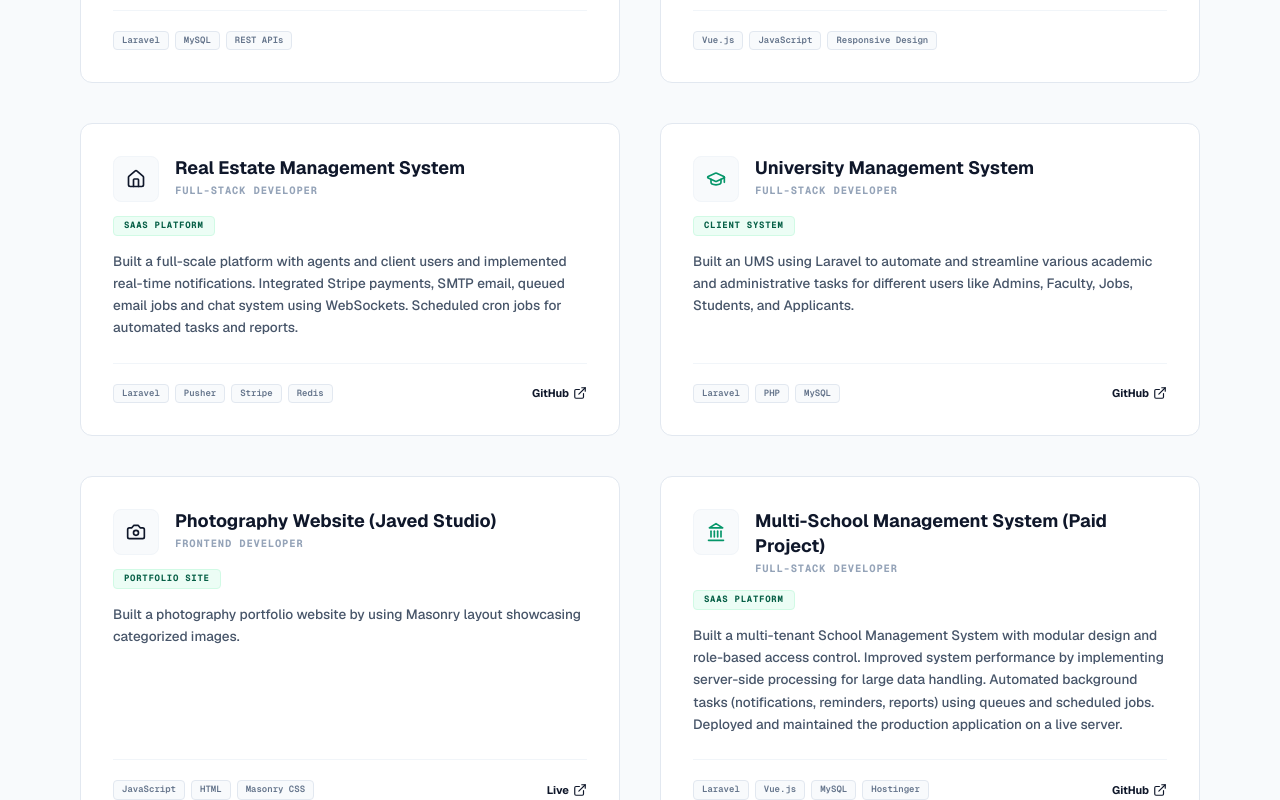
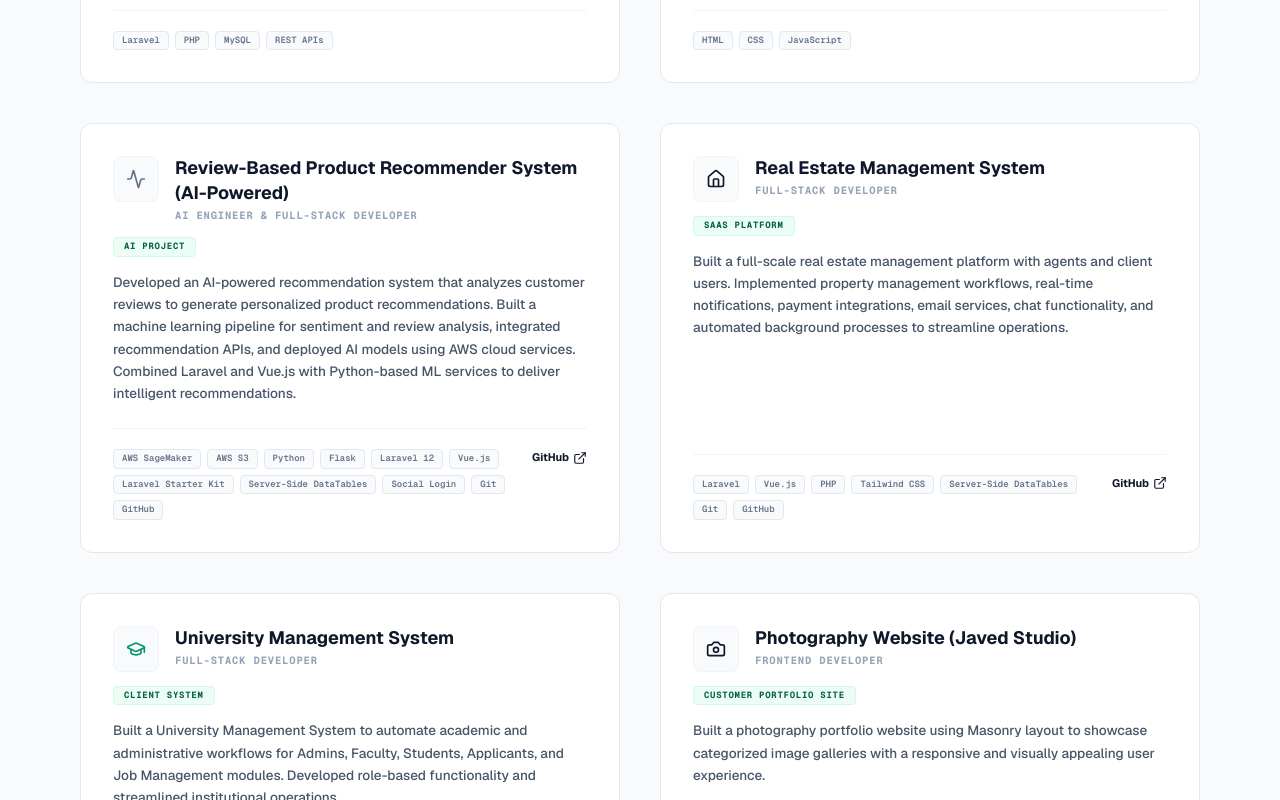
Before and after one commit to sajida-dev/sajida-portfolio, a Next.js app: page / in a window 1280 px wide. Shown: the part 3540-4340 px from the top of the page. Built offline with nearby package versions, Linux system fonts and the light colour scheme.

Commit message:
final update

```diff
--- a/components/sections/SelectedWork.tsx
+++ b/components/sections/SelectedWork.tsx
@@ -80,7 +80,7 @@ export default function SelectedWork() {
               </div>
 
               {/* Footer: Tech Stack and Live/Code Links */}
-              <div className="pt-5 border-t border-slate-100 flex flex-wrap items-center justify-between gap-4 mt-auto">
+              <div className="pt-5 border-t border-slate-100 flex items-start justify-between gap-4 mt-auto">
                 <div className="flex flex-wrap gap-1.5">
                   {project.tech.map((t, idx) => (
                     <span
--- a/data/portfolioData.ts
+++ b/data/portfolioData.ts
@@ -113,71 +113,169 @@ export const portfolioData = {
       title: "AwazDo (Production Maintenance & Debugging)",
       role: "Backend Developer (Freelance)",
       badges: ["Production System"],
-      description: "Worked on a live US-based platform, taking ownership of production issues across the application. Investigated and resolved backend bugs, database-related problems, API failures, and user-reported issues, improving platform stability and overall system reliability. Collaborated with existing codebases, identified root causes of complex problems, and delivered fixes without disrupting active users.",
-      tech: ["Laravel", "PHP", "MySQL", "API Tuning"]
+      description:
+        "Worked on a live US-based platform, taking ownership of production issues across the application. Investigated and resolved backend bugs, database-related problems, API failures, and user-reported issues, improving platform stability and overall system reliability. Collaborated with existing codebases, identified root causes of complex problems, and delivered fixes without disrupting active users.",
+      tech: [
+        "CodeIgniter",
+        "PHP",
+        "MySQL",
+        "JavaScript",
+        "jQuery",
+        "Bootstrap",
+        "Blade Templates",
+        "Server-Side DataTables"
+      ]
     },
+
     {
       id: "load-masta",
       title: "Load Masta",
       role: "Full-Stack Laravel Developer",
       badges: ["Commercial"],
-      description: "Joined an existing logistics management platform and led major system enhancements across both frontend and backend. Replaced static permission handling with a dynamic Role & Permission Management System, allowing administrators to create and manage access controls without code changes. Implemented Two-Factor Authentication (2FA), profile management features, and multiple administrative modules. Also modernized the frontend architecture, improved responsiveness across devices, and redesigned several user interfaces to create a more polished user experience.",
-      tech: ["Laravel", "PHP", "MySQL", "JavaScript"]
+      description:
+        "Joined an existing logistics management platform and led major system enhancements across both frontend and backend. Replaced static permission handling with a dynamic Role & Permission Management System, allowing administrators to create and manage access controls without code changes. Implemented Two-Factor Authentication (2FA), profile management features, and multiple administrative modules. Also modernized the frontend architecture, improved responsiveness across devices, and redesigned several user interfaces to create a more polished user experience.",
+      tech: [
+        "Laravel",
+        "PHP",
+        "MySQL",
+        "JavaScript",
+        "Livewire",
+        "Server-Side DataTables"
+      ]
     },
+
     {
       id: "belauctions",
       title: "Belauctions",
       role: "Laravel Backend Developer",
       badges: ["Commercial"],
-      description: "Contributed to a live auction platform by designing and developing Laravel REST APIs used across multiple application modules. Implemented backend business logic, optimized database interactions, and integrated APIs with frontend components to support seamless data exchange and platform functionality.",
-      tech: ["Laravel", "MySQL", "REST APIs"]
+      description:
+        "Contributed to a live auction platform by designing and developing Laravel REST APIs used across multiple application modules. Implemented backend business logic, optimized database interactions, and integrated APIs with frontend components to support seamless data exchange and platform functionality.",
+      tech: [
+        "Laravel",
+        "PHP",
+        "MySQL",
+        "REST APIs"
+      ]
     },
+
     {
       id: "tusksol",
       title: "TuskSol",
       role: "Frontend Developer",
       badges: ["Client System"],
-      description: "Enhanced the responsiveness of an existing business platform by redesigning frontend layouts and improving cross-device compatibility. Fixed UI inconsistencies and implemented visual improvements that provided a smoother experience for end users.",
-      tech: ["Vue.js", "JavaScript", "Responsive Design"]
+      description:
+        "Enhanced the responsiveness of an existing business platform by redesigning frontend layouts and improving cross-device compatibility. Fixed UI inconsistencies and implemented visual improvements that provided a smoother experience for end users.",
+      tech: [
+        "HTML",
+        "CSS",
+        "JavaScript"
+      ]
     },
+
+    {
+      id: "review-recommender",
+      title: "Review-Based Product Recommender System (AI-Powered)",
+      role: "AI Engineer & Full-Stack Developer",
+      badges: ["AI Project", "Research"],
+      description:
+        "Developed an AI-powered recommendation system that analyzes customer reviews to generate personalized product recommendations. Built a machine learning pipeline for sentiment and review analysis, integrated recommendation APIs, and deployed AI models using AWS cloud services. Combined Laravel and Vue.js with Python-based ML services to deliver intelligent recommendations.",
+      tech: [
+        "AWS SageMaker",
+        "AWS S3",
+        "Python",
+        "Flask",
+        "Laravel 12",
+        "Vue.js",
+        "Laravel Starter Kit",
+        "Server-Side DataTables",
+        "Social Login",
+        "Git",
+        "GitHub"
+      ],
+      link: "https://github.com/sajida-dev/reviews-based-product-recommender-system",
+      type: "GitHub"
+    },
+
     {
       id: "real-estate",
       title: "Real Estate Management System",
       role: "Full-Stack Developer",
       badges: ["SaaS Platform"],
-      description: "Built a full-scale platform with agents and client users and implemented real-time notifications. Integrated Stripe payments, SMTP email, queued email jobs and chat system using WebSockets. Scheduled cron jobs for automated tasks and reports.",
-      tech: ["Laravel", "Pusher", "Stripe", "Redis"],
-      link: "https://github.com/sajida-dev",
+      description:
+        "Built a full-scale real estate management platform with agents and client users. Implemented property management workflows, real-time notifications, payment integrations, email services, chat functionality, and automated background processes to streamline operations.",
+      tech: [
+        "Laravel",
+        "Vue.js",
+        "PHP",
+        "Tailwind CSS",
+        "Server-Side DataTables",
+        "Git",
+        "GitHub"
+      ],
+      link: "https://github.com/sajida-dev/rems-laravel",
       type: "GitHub"
     },
+
     {
       id: "university-system",
       title: "University Management System",
       role: "Full-Stack Developer",
       badges: ["Client System"],
-      description: "Built an UMS using Laravel to automate and streamline various academic and administrative tasks for different users like Admins, Faculty, Jobs, Students, and Applicants.",
-      tech: ["Laravel", "PHP", "MySQL"],
-      link: "https://github.com/sajida-dev",
+      description:
+        "Built a University Management System to automate academic and administrative workflows for Admins, Faculty, Students, Applicants, and Job Management modules. Developed role-based functionality and streamlined institutional operations.",
+      tech: [
+        "Laravel 10",
+        "Blade",
+        "AJAX",
+        "jQuery",
+        "Tailwind CSS",
+        "Git",
+        "GitHub",
+        "JavaScript",
+        "Server-Side DataTables",
+      ],
+      link: "https://github.com/sajida-dev/University-Management-System-Laravel-Project",
       type: "GitHub"
     },
+
     {
       id: "photography-studio",
       title: "Photography Website (Javed Studio)",
       role: "Frontend Developer",
-      badges: ["Portfolio Site"],
-      description: "Built a photography portfolio website by using Masonry layout showcasing categorized images.",
-      tech: ["JavaScript", "HTML", "Masonry CSS"],
-      link: "https://sajidajaved.netlify.app",
+      badges: ["Customer Portfolio Site"],
+      description:
+        "Built a photography portfolio website using Masonry layout to showcase categorized image galleries with a responsive and visually appealing user experience.",
+      tech: [
+        "HTML",
+        "CSS",
+        "JavaScript",
+        "Masonry Layout"
+      ],
+      link: "https://javedstudio.netlify.app",
       type: "Live"
     },
+
     {
       id: "multi-school",
-      title: "Multi-School Management System (Paid Project)",
+      title: "Multi-School Management System",
       role: "Full-Stack Developer",
-      badges: ["SaaS Platform"],
-      description: "Built a multi-tenant School Management System with modular design and role-based access control. Improved system performance by implementing server-side processing for large data handling. Automated background tasks (notifications, reminders, reports) using queues and scheduled jobs. Deployed and maintained the production application on a live server.",
-      tech: ["Laravel", "Vue.js", "MySQL", "Hostinger"],
-      link: "https://github.com/sajida-dev",
+      badges: ["SaaS Platform", "Paid Project"],
+      description:
+        "Built a multi-tenant School Management System with modular architecture and role-based access control. Improved system scalability through server-side processing, automated notifications and reporting with queues and scheduled jobs, and managed deployment and maintenance of the production application.",
+      tech: [
+        "Laravel 12",
+        "Vue.js",
+        "Tailwind CSS",
+        "Inertia.js",
+        "Livewire",
+        "Server-Side DataTables",
+        "Vite",
+        "MySQL",
+        "jQuery",
+        "AJAX"
+      ],
+      link: "https://github.com/sajida-dev/multi-school-system-Laravel-vue",
       type: "GitHub"
     }
   ] as Project[],
```
